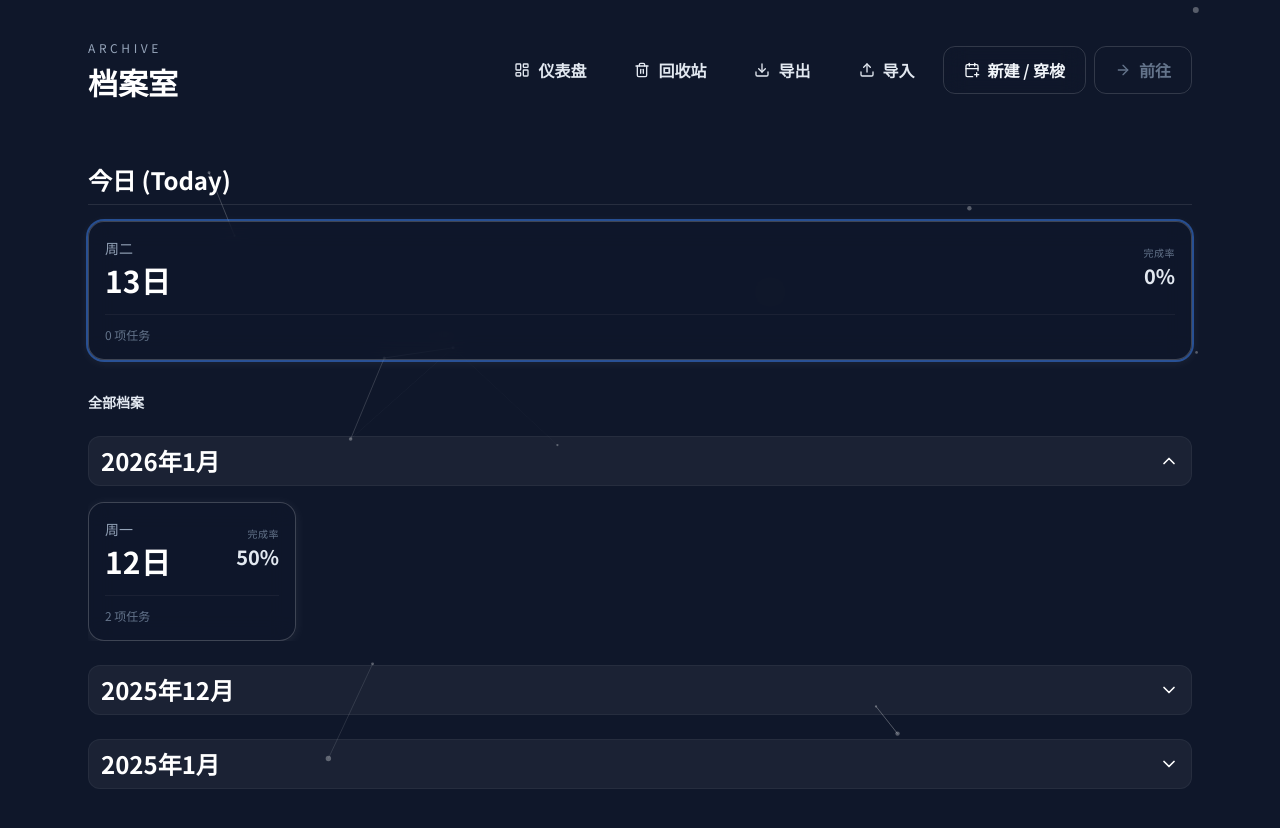
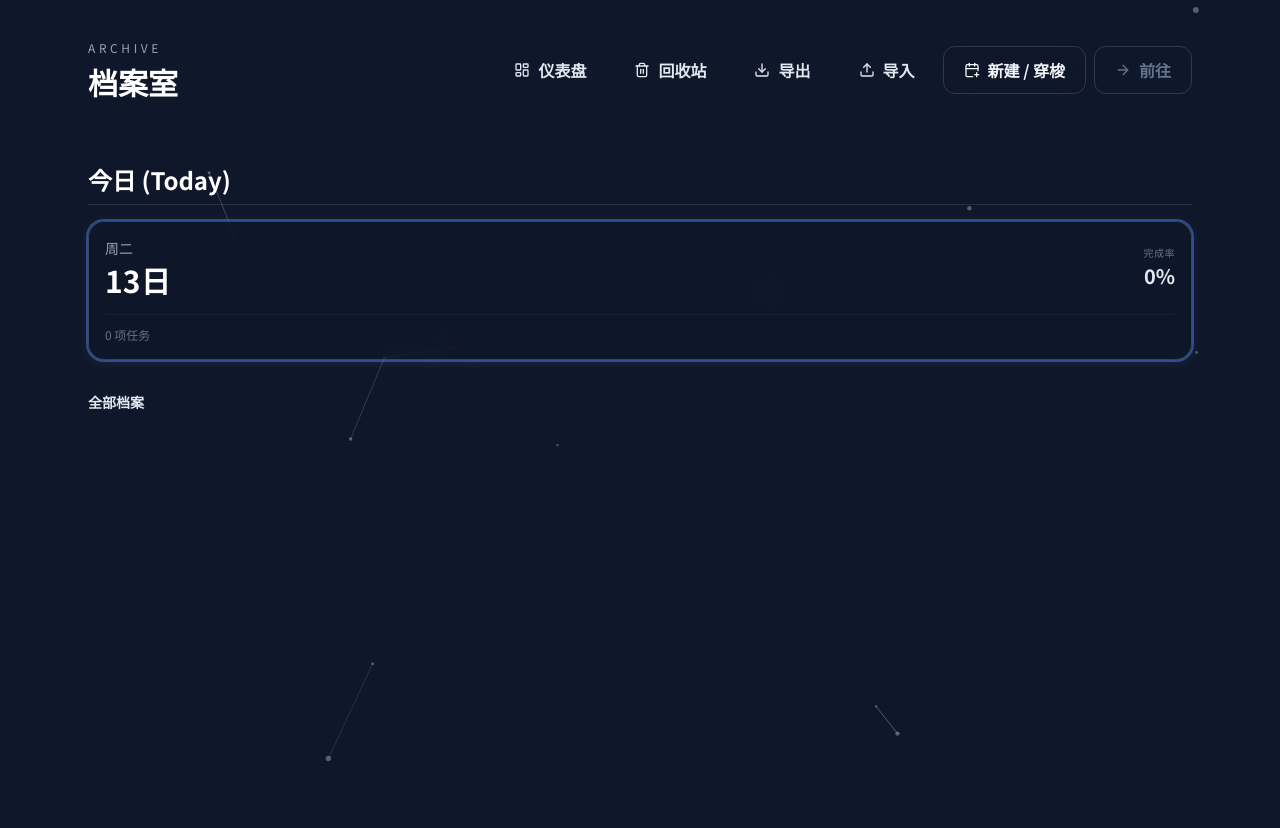
Before and after one commit to Jackson-Jie110/my-eisenhower-matrix, a React (Vite) app: page /archive in a window 1280 px wide. After the commit the page ends 800 px from the top, so only its background shows below. Built offline with nearby package versions, Linux system fonts and the light colour scheme.

Commit message:
fix: v3.3 - 修复幽灵任务 Bug，实施严格的‘昨天->今天’连续迁移策略

```diff
--- a/src/hooks/useTaskStore.ts
+++ b/src/hooks/useTaskStore.ts
@@ -26,9 +26,6 @@ type TaskStore = {
 
 const STORAGE_PREFIX = "tasks_";
 const RECYCLE_PREFIX = "recycle_";
-const LEGACY_KEY = "tasks";
-const PERSIST_KEY = "flat-matrix-storage";
-
 const getStorageKey = (date: string) => `${STORAGE_PREFIX}${date}`;
 const getRecycleKey = (date: string) => `${RECYCLE_PREFIX}${date}`;
 
@@ -58,28 +55,6 @@ const saveTasks = (date: string, tasks: Task[]) => {
   localStorage.setItem(getStorageKey(date), JSON.stringify(tasks));
 };
 
-const migrateLegacyTasks = (today: string) => {
-  const todayKey = getStorageKey(today);
-  if (localStorage.getItem(todayKey)) {
-    return;
-  }
-
-  const legacy = localStorage.getItem(LEGACY_KEY);
-  if (legacy) {
-    localStorage.setItem(todayKey, legacy);
-    localStorage.removeItem(LEGACY_KEY);
-    return;
-  }
-
-  const persisted = localStorage.getItem(PERSIST_KEY);
-  if (persisted) {
-    const tasks = parseTasks(persisted);
-    if (tasks.length > 0) {
-      localStorage.setItem(todayKey, JSON.stringify(tasks));
-    }
-  }
-};
-
 const resolveDate = (date?: string) => {
   const target = date ? dayjs(date) : dayjs();
   return target.isValid()
@@ -90,7 +65,6 @@ const resolveDate = (date?: string) => {
 const initializeStore = () => {
   const today = resolveDate();
   if (typeof window !== "undefined") {
-    migrateLegacyTasks(today);
     return {
       currentDate: today,
       tasks: parseTasks(localStorage.getItem(getStorageKey(today))),
--- a/src/pages/ArchivePage.tsx
+++ b/src/pages/ArchivePage.tsx
@@ -67,36 +67,6 @@ const buildEntry = (date: string): DateEntry => {
     tasks,
     completionRate: getCompletionRate(tasks),
   };
-};
-
-const seedMockData = () => {
-  const mockDates = [
-    dayjs().subtract(1, "day"),
-    dayjs().subtract(1, "month"),
-    dayjs().subtract(1, "year"),
-  ];
-
-  mockDates.forEach((date) => {
-    const formatted = date.format("YYYY-MM-DD");
-    const tasks: Task[] = [
-      {
-        id: `mock-${formatted}-1`,
-        title: "示例任务",
-        context: "来自开发环境的演示数据",
-        quadrantId: null,
-        isCompleted: false,
-        createdAt: date.valueOf(),
-      },
-      {
-        id: `mock-${formatted}-2`,
-        title: "已完成的示例任务",
-        quadrantId: "q2",
-        isCompleted: true,
-        createdAt: date.valueOf(),
-      },
-    ];
-    localStorage.setItem(`tasks_${formatted}`, JSON.stringify(tasks));
-  });
 };
 
 const ArchiveCard = ({
@@ -197,13 +167,6 @@ export default function ArchivePage() {
     let keys = Object.keys(localStorage).filter((key) =>
       key.startsWith("tasks_")
     );
-
-    if (keys.length === 0 && import.meta.env.DEV) {
-      seedMockData();
-      keys = Object.keys(localStorage).filter((key) =>
-        key.startsWith("tasks_")
-      );
-    }
 
     const parsed = keys
       .map((key) => key.replace("tasks_", ""))
--- a/src/pages/MatrixPage.tsx
+++ b/src/pages/MatrixPage.tsx
@@ -172,7 +172,7 @@ export default function MatrixPage() {
   } | null>(null);
 
   const prevIncompleteCount = React.useRef(0);
-  const hasCheckedMigration = React.useRef(false);
+  const migrationCheckedDate = React.useRef<string | null>(null);
   const titleInputRef = React.useRef<HTMLInputElement | null>(null);
 
   const resolvedDate = React.useMemo(() => {
@@ -238,33 +238,63 @@ export default function MatrixPage() {
     loadTasksByDate(resolvedDate);
     setShowMigrationModal(false);
     setYesterdayTasks([]);
-    hasCheckedMigration.current = false;
+    setPendingTaskAction(null);
   }, [loadTasksByDate, resolvedDate]);
 
   React.useEffect(() => {
-    if (!currentDate || hasCheckedMigration.current) {
+    if (!currentDate) {
       return;
     }
-    const currentTasks = parseTasks(
-      localStorage.getItem(`tasks_${currentDate}`)
-    );
-    if (currentTasks.length > 0) {
-      hasCheckedMigration.current = true;
+    if (migrationCheckedDate.current === currentDate) {
       return;
     }
-    const yesterday = dayjs(currentDate)
+    migrationCheckedDate.current = currentDate;
+
+    if (typeof window === "undefined") {
+      return;
+    }
+
+    const currentKey = `tasks_${currentDate}`;
+    const currentRaw = localStorage.getItem(currentKey);
+    const currentTasks = parseTasks(currentRaw);
+
+    if (currentTasks.length > 0) {
+      const startOfDay = dayjs(currentDate).startOf("day").valueOf();
+      const allBeforeToday = currentTasks.every(
+        (task) =>
+          typeof task.createdAt === "number" && task.createdAt < startOfDay
+      );
+      if (allBeforeToday && currentRaw) {
+        const hasDuplicate = Object.keys(localStorage)
+          .filter((key) => key.startsWith("tasks_") && key !== currentKey)
+          .some((key) => localStorage.getItem(key) === currentRaw);
+        if (hasDuplicate) {
+          clearAllTasks();
+          return;
+        }
+      }
+    }
+
+    const strictYesterday = dayjs(currentDate)
       .subtract(1, "day")
       .format("YYYY-MM-DD");
-    const yesterdayAll = parseTasks(
-      localStorage.getItem(`tasks_${yesterday}`)
-    );
-    const incomplete = yesterdayAll.filter((task) => !task.isCompleted);
-    if (incomplete.length > 0) {
+    const strictYesterdayRaw = localStorage.getItem(`tasks_${strictYesterday}`);
+    if (!strictYesterdayRaw) {
+      return;
+    }
+    const strictYesterdayTasks = parseTasks(strictYesterdayRaw);
+    if (strictYesterdayTasks.length === 0) {
+      return;
+    }
+    const incomplete = strictYesterdayTasks.filter((task) => !task.isCompleted);
+    if (incomplete.length === 0) {
+      return;
+    }
+    if (currentTasks.length === 0) {
       setYesterdayTasks(incomplete);
       setShowMigrationModal(true);
     }
-    hasCheckedMigration.current = true;
-  }, [currentDate]);
+  }, [clearAllTasks, currentDate]);
 
   React.useEffect(() => {
     const incompleteCount = tasks.filter((task) => !task.isCompleted).length;
```
Also changed, not shown: 1 other file (tests, documents, lock files or other folders).
